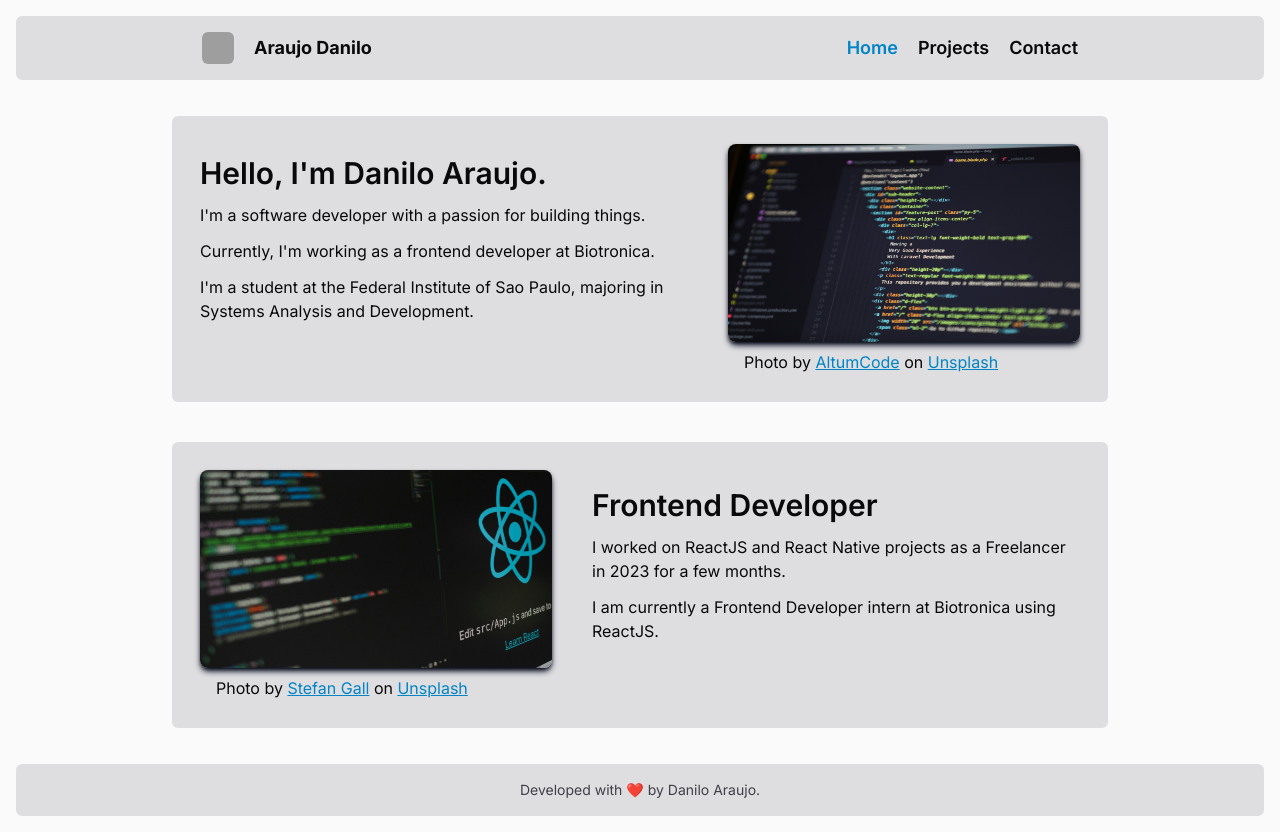
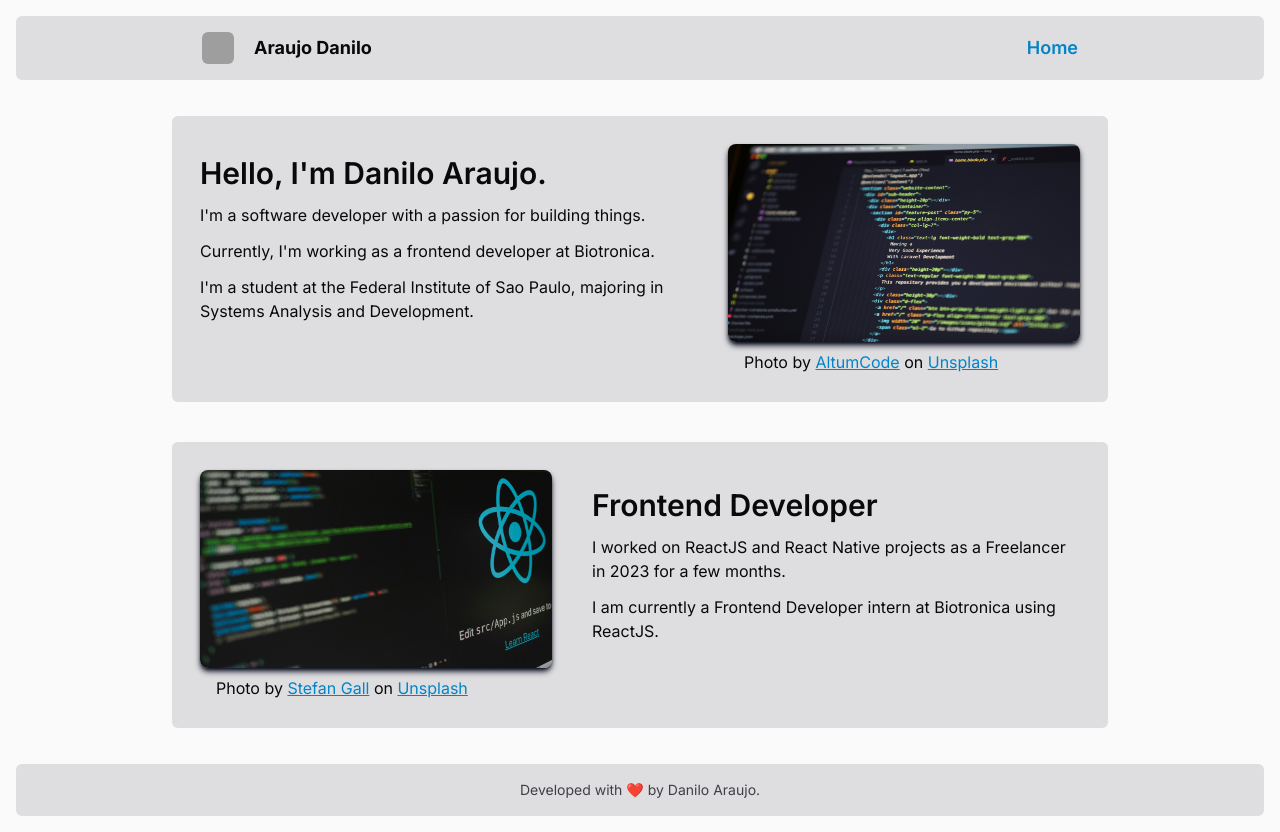
Before and after one commit to araujodanilo/araujodanilo-react, a React (Vite) app: page / in a window 1280 px wide. Built offline with nearby package versions, Linux system fonts and the light colour scheme; grey boxes are pictures that could not be loaded.

Commit message:
feat: remove unneeded routes on navbar

```diff
--- a/src/constants/nav-links.ts
+++ b/src/constants/nav-links.ts
@@ -1,14 +1,19 @@
-export const NavLinks = [
+type NavLinkType = {
+  name: string;
+  path: string;
+};
+
+export const NavLinks: NavLinkType[] = [
   {
     name: "Home",
     path: "/",
   },
-  {
-    name: "Projects",
-    path: "/projects",
-  },
-  {
-    name: "Contact",
-    path: "/about",
-  },
+  // {
+  //   name: "Projects",
+  //   path: "/projects",
+  // },
+  // {
+  //   name: "Contact",
+  //   path: "/about",
+  // },
 ];
```
